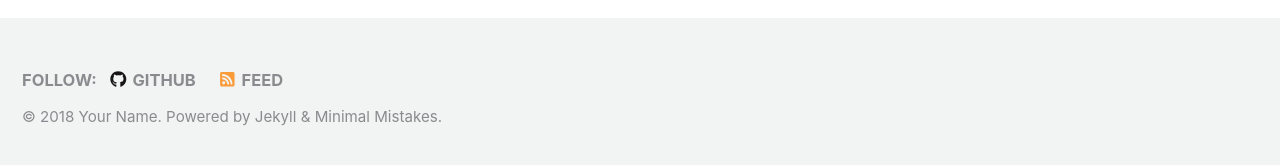
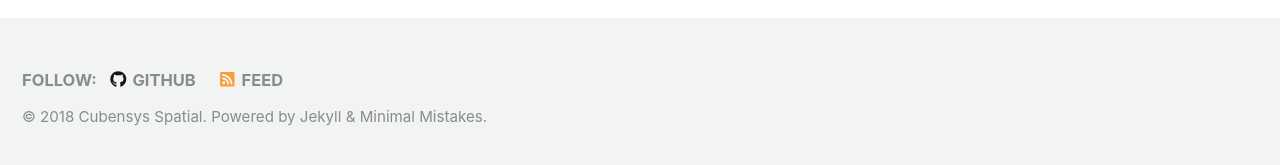
Before and after one commit to cubensys/cubensysintro.github.io, a Jekyll site: the page built from index.html, in a window 1280 px wide and 900 px high, scrolled down 760 px. Shown: the part 728-893 px from the top of the window. Built offline with Jekyll 4.4.1, drawn with Linux system fonts in a browser that asks for light colours; nearby versions of some CDN libraries; the list of posts is cut into pages by our own code; some of the changed text lies outside the part shown.

Commit message:
site setting update

```diff
--- a/_config.yml
+++ b/_config.yml
@@ -9,9 +9,9 @@ minimal_mistakes_skin    : "default" # "air", "aqua", "contrast", "dark", "dirt"
 
 # Site Settings
 locale                   : "en-US"
-title                    : "Your Name"
+title                    : "Cubensys Spatial AI"
 title_separator          : "-"
-name                     : "Your Name"
+name                     : "Cubensys Spatial"
 description              : "Data Science Portfolio"
 url                      : # the base hostname & protocol for your site e.g. "https://mmistakes.github.io"
 baseurl                  : # the subpath of your site, e.g. "/blog"
```
